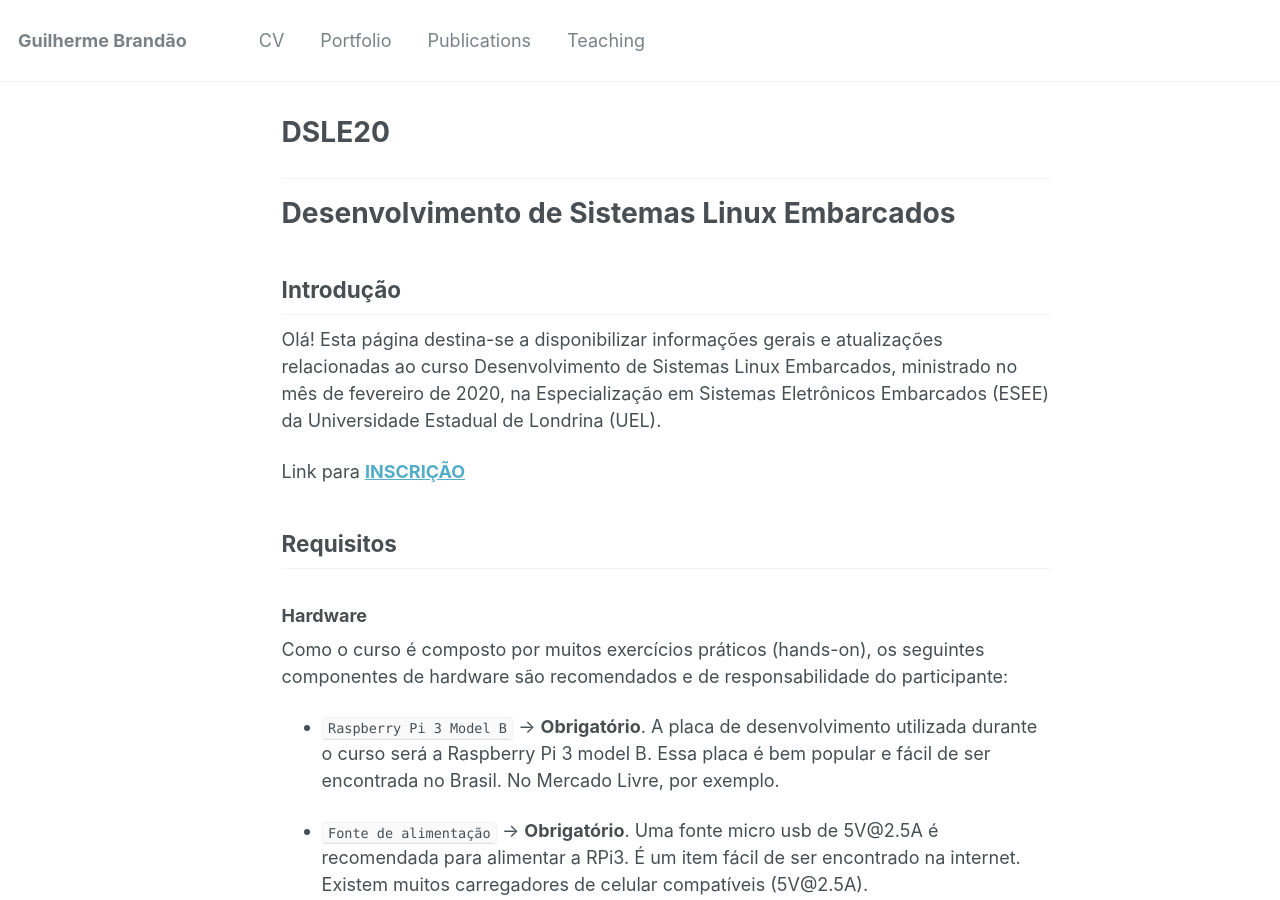
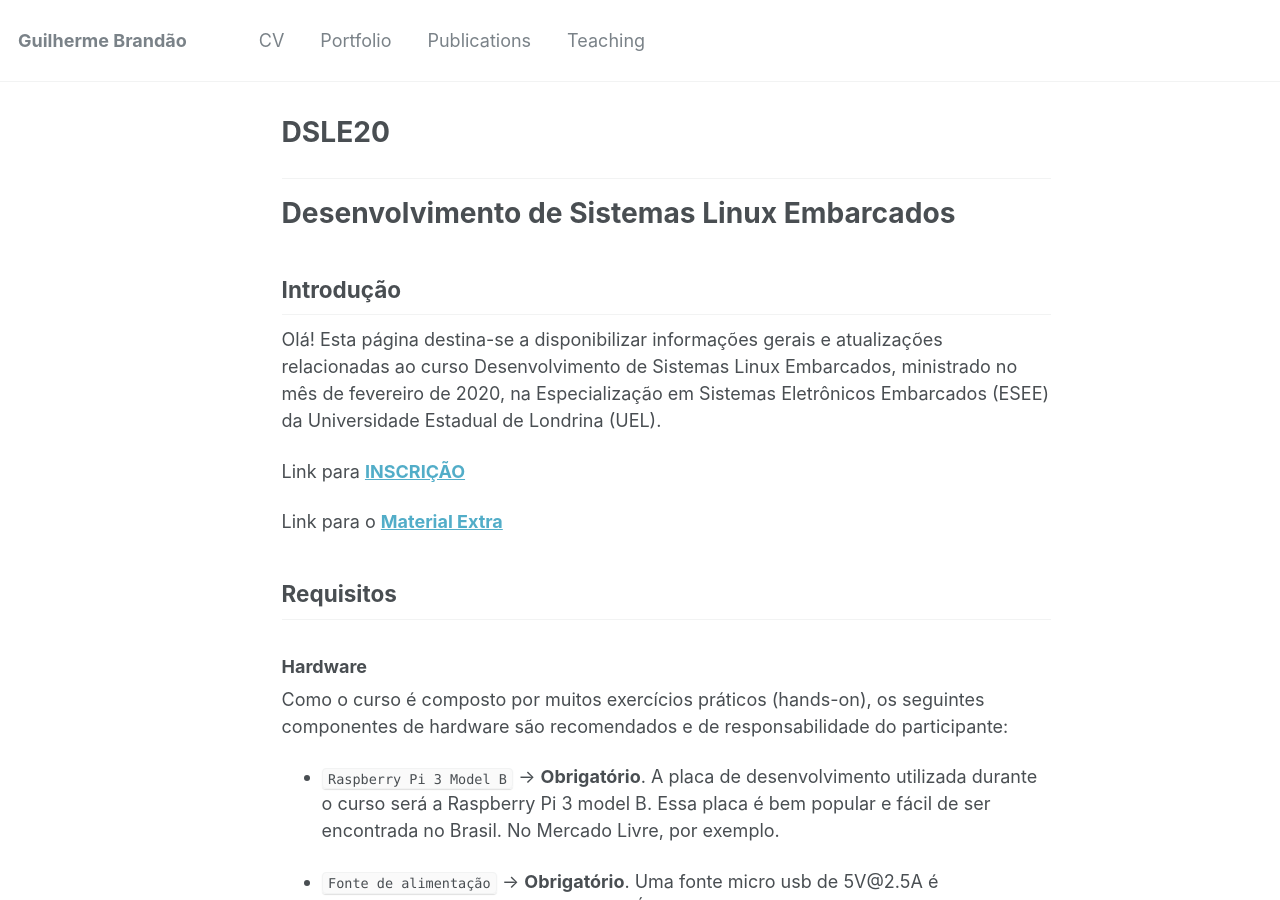
Before and after one commit to brandaogbs/brandaogbs.github.io, a Jekyll site: the page built from _pages/linux/linux.md, in a window 1280 px wide and 900 px high. Built offline with Jekyll 4.4.1, drawn with Linux system fonts in a browser that asks for light colours.

Commit message:
Update linux.md

```diff
--- a/_pages/linux/linux.md
+++ b/_pages/linux/linux.md
@@ -20,6 +20,8 @@ Desenvolvimento de Sistemas Linux Embarcados
 Olá! Esta página destina-se a disponibilizar informações gerais e atualizações relacionadas ao curso Desenvolvimento de Sistemas Linux Embarcados, ministrado no mês de fevereiro de 2020, na Especialização em Sistemas Eletrônicos Embarcados (ESEE) da Universidade Estadual de Londrina (UEL).
 
 Link para [**INSCRIÇÃO**](https://www.sistemasweb.uel.br/index.php?contents=system/insc/index.php&pagina=view/inscricoes/seleciona_evento.php&cod_evento=5404)
+
+Link para o [**Material Extra**](https://brandaogbs.gitbook.io/dsle20/)
 
 ## Requisitos
 
```
